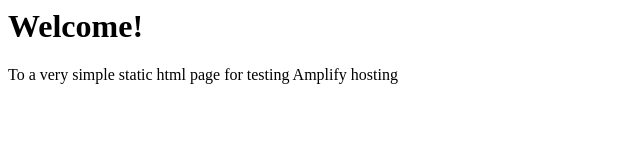
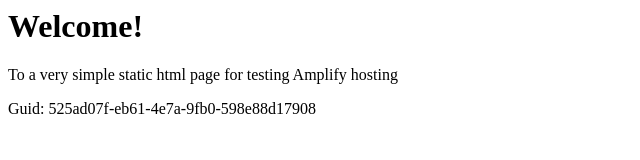
Before and after one commit to aws-aemilia-iad/Github-PR-Commit-Integration-Test-DoNotTouch-GitHubAutoBuildCanaryTest-v1-preprod-us-east-1, a website: page src/index.html in a window 1280 px wide. Shown: the whole page, without its empty margins (0-640 px from the left). Drawn offline with Linux system fonts and the light colour scheme.

Commit message:
commit from integ tests

```diff
--- a/src/index.html
+++ b/src/index.html
@@ -1,3 +1,5 @@
+
+
 <html lang="en">
 
 <head>
@@ -10,6 +12,6 @@
 <body>
     <h1>Welcome!</h1>
     <p>To a very simple static html page for testing Amplify hosting</p>
-</body>
+    <p>Guid: 525ad07f-eb61-4e7a-9fb0-598e88d17908</p></body>
 
 </html>
```
